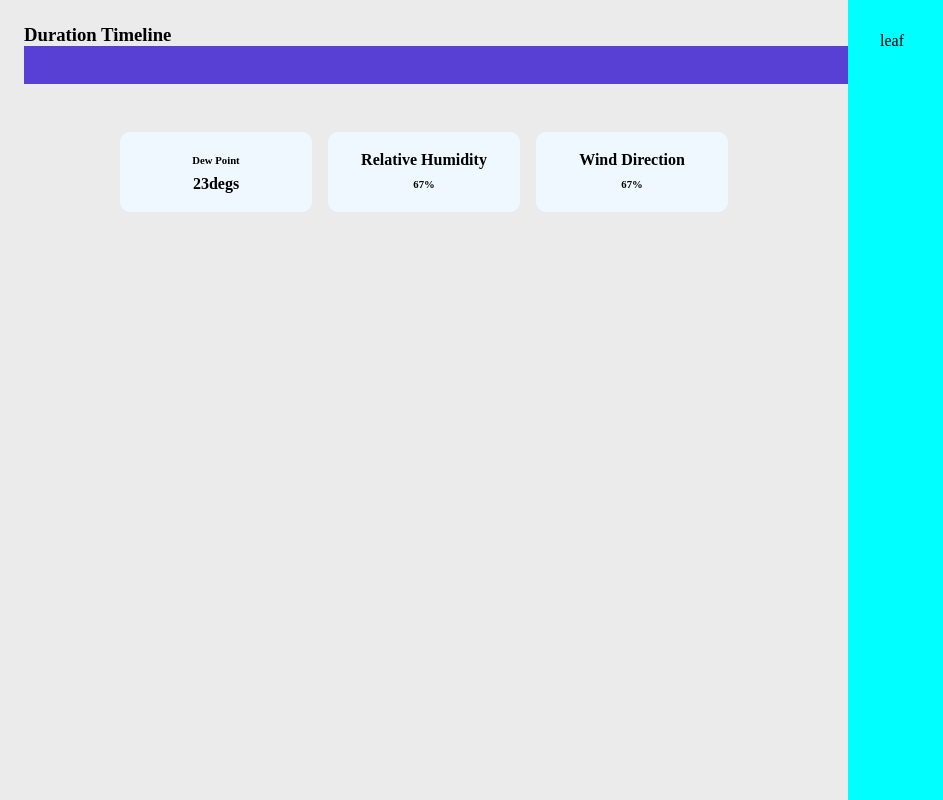
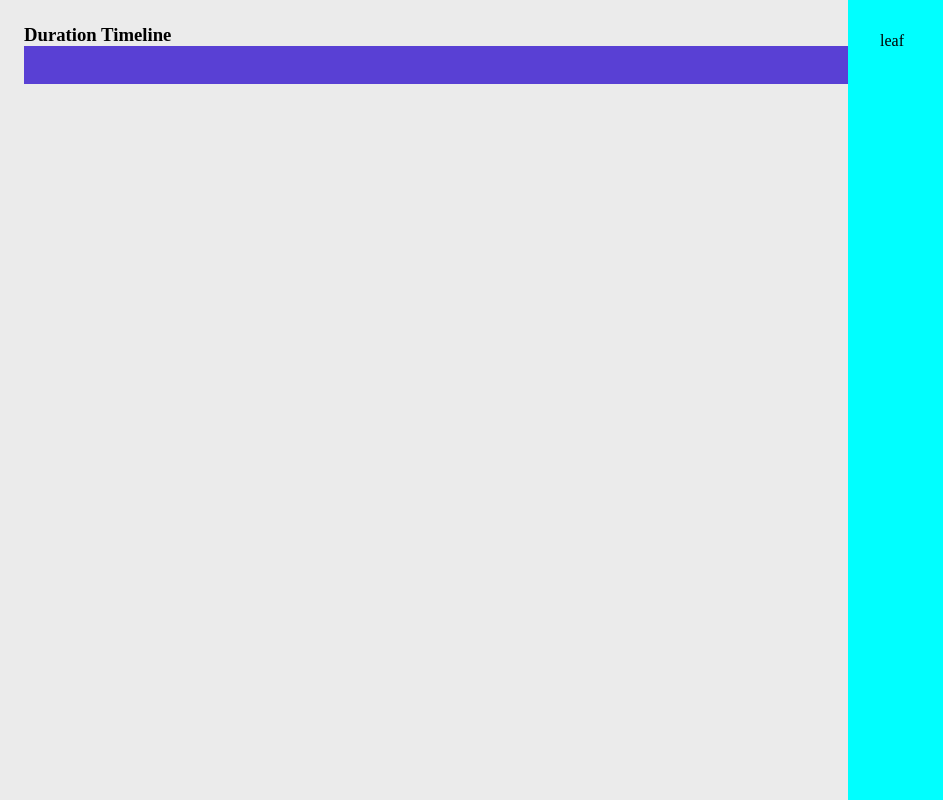
Before and after one commit to olagokemills/wiisy-weathery, an Angular app: page /details/1 in a window 1280 px wide. Shown: the whole page, without its empty margins (0-943 px from the left). Built offline with nearby package versions, Linux system fonts and the light colour scheme.

Commit message:
wind cards added

```diff
--- a/src/app/home/details/details.component.html
+++ b/src/app/home/details/details.component.html
@@ -18,58 +18,18 @@
         </div>
       </div>
     </div>
-    <div
-      class="info-wrapper"
-      style="
-        display: flex;
-        justify-content: space-between;
-        gap: 1rem;
-        justify-content: center;
-        margin-top: 3rem;
-        margin-bottom: 2rem;
-      "
-    >
-      <div
-        class="info-card"
-        style="
-          background-color: aliceblue;
-          padding: 1rem;
-          border-radius: 10px;
-          text-align: center;
-          line-height: 24px;
-          width: 10rem;
-        "
-      >
+    <div class="info-wrapper" *ngIf="selectedData">
+      <div class="info-card">
         <h6>Dew Point</h6>
-        <h4>23degs</h4>
+        <h4>{{ selectedData.dewpoint.value | number }} deg</h4>
       </div>
-      <div
-        class="info-card"
-        style="
-          width: 10rem;
-          background-color: aliceblue;
-          padding: 1rem;
-          border-radius: 10px;
-          text-align: center;
-          line-height: 24px;
-        "
-      >
+      <div class="info-card">
         <h4>Relative Humidity</h4>
-        <h6>67%</h6>
+        <h4>{{ selectedData.relativeHumidity.value }} deg</h4>
       </div>
-      <div
-        class="info-card"
-        style="
-          width: 10rem;
-          background-color: aliceblue;
-          padding: 1rem;
-          border-radius: 10px;
-          text-align: center;
-          line-height: 24px;
-        "
-      >
+      <div class="info-card">
         <h4>Wind Direction</h4>
-        <h6>67%</h6>
+        <h4>{{ selectedData.windDirection }}</h4>
       </div>
     </div>
     <div style="width: 100%">
--- a/src/app/home/details/details.component.scss
+++ b/src/app/home/details/details.component.scss
@@ -25,3 +25,19 @@
     }
   }
 }
+.info-wrapper {
+  display: flex;
+  justify-content: space-between;
+  gap: 1rem;
+  justify-content: center;
+  margin-top: 3rem;
+  margin-bottom: 2rem;
+  .info-card {
+    background-color: aliceblue;
+    padding: 1rem;
+    border-radius: 10px;
+    text-align: center;
+    line-height: 24px;
+    width: 10rem;
+  }
+}
--- a/src/app/home/details/details.component.ts
+++ b/src/app/home/details/details.component.ts
@@ -55,6 +55,7 @@ export class DetailsComponent implements OnInit {
     const string = data === 'columbia' ? 'LWX' : 'TOP';
     this.utils.fetchForecast(string).subscribe((res: ForecastData) => {
       this.ForecastPiece = res.properties.periods;
+      this.selectedData = res.properties.periods[0];
       console.log(this.ForecastPiece);
       const temperatures = res.properties.periods.map(
         (period: any) => period.temperature
```
